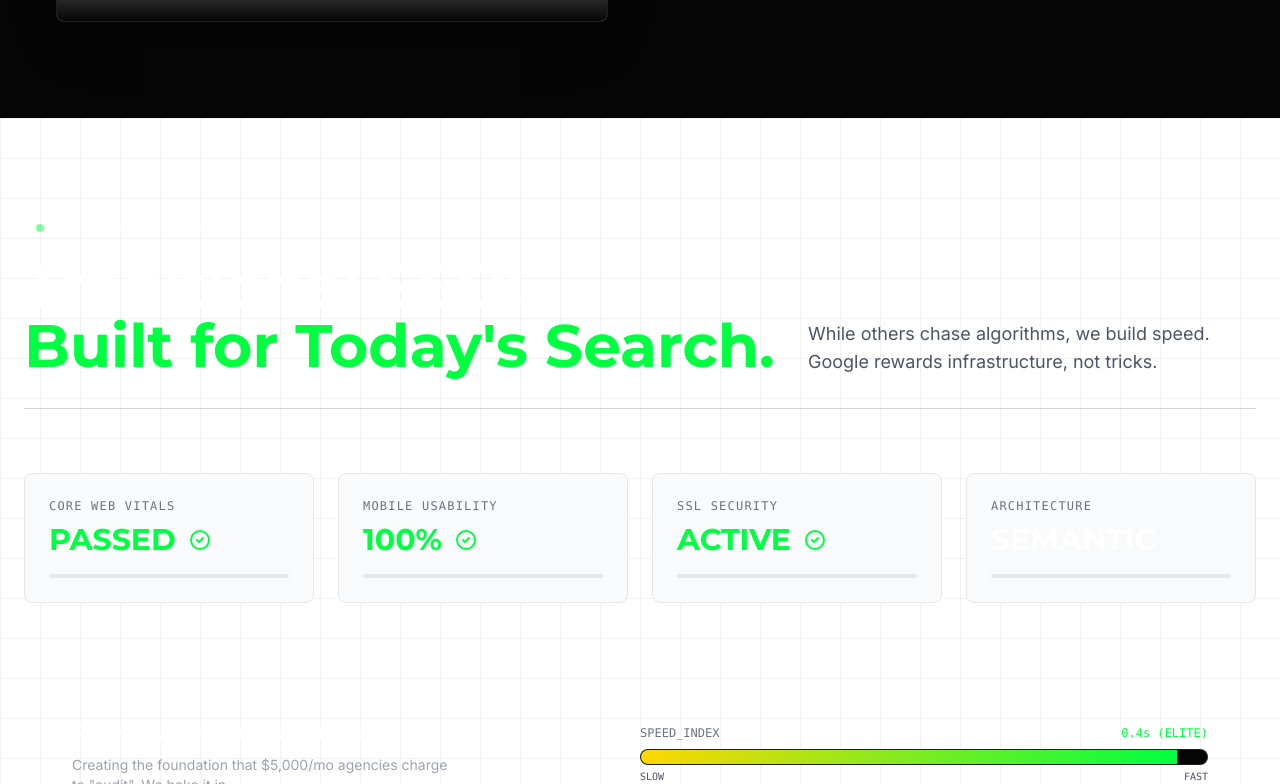
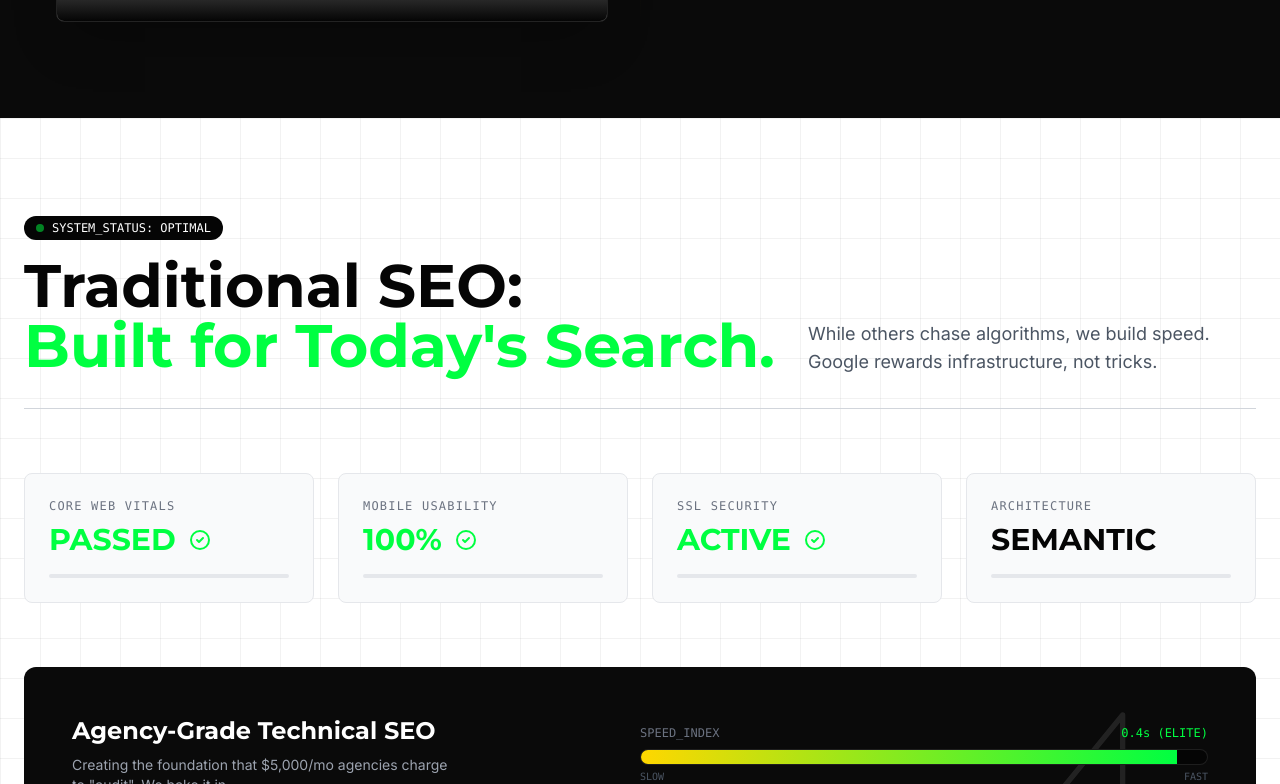
Before and after one commit to ed276/miltonhaines.com, a React (Vite) app: page / in a window 1280 px wide. Shown: the part 5956-6740 px from the top of the page. Built offline with nearby package versions, Linux system fonts and the light colour scheme; grey boxes are pictures that could not be loaded.

Commit message:
Fix text visibility in Traditional SEO section by adding milton-black to config and using text-void

```diff
--- a/src/components/TraditionalSeo.jsx
+++ b/src/components/TraditionalSeo.jsx
@@ -54,11 +54,11 @@ const TraditionalSeo = () => {
             <div className="container mx-auto px-6 relative z-10">
                 <div className="flex flex-col md:flex-row items-start md:items-end justify-between mb-16 border-b border-gray-300 pb-8">
                     <div>
-                        <div className="inline-flex items-center space-x-2 bg-milton-black text-white text-xs font-mono mb-4 px-3 py-1 rounded-full">
+                        <div className="inline-flex items-center space-x-2 bg-void text-white text-xs font-mono mb-4 px-3 py-1 rounded-full">
                             <span className="w-2 h-2 rounded-full bg-terminal-green animate-pulse"></span>
                             <span>SYSTEM_STATUS: OPTIMAL</span>
                         </div>
-                        <h2 className="text-4xl md:text-6xl font-heading font-bold text-milton-black leading-tight">
+                        <h2 className="text-4xl md:text-6xl font-heading font-bold text-void leading-tight">
                             Traditional SEO: <br />
                             <span className="text-terminal-green">Built for Today's Search.</span>
                         </h2>
@@ -77,7 +77,7 @@ const TraditionalSeo = () => {
                         >
                             <h4 className="text-xs font-mono text-gray-500 uppercase tracking-widest mb-2">{metric.label}</h4>
                             <div className="flex items-center space-x-3">
-                                <span className={`text-3xl font-heading font-bold ${metric.status === 'good' ? 'text-terminal-green' : 'text-milton-black'}`}>
+                                <span className={`text-3xl font-heading font-bold ${metric.status === 'good' ? 'text-terminal-green' : 'text-void'}`}>
                                     {metric.value}
                                 </span>
                                 {metric.status === 'good' && (
--- a/tailwind.config.js
+++ b/tailwind.config.js
@@ -8,6 +8,7 @@ export default {
         extend: {
             colors: {
                 'void': '#050505',
+                'milton-black': '#0a0a0a',
                 'primary-gold': '#FFD700',
                 'terminal-green': '#00FF41',
             },
```
